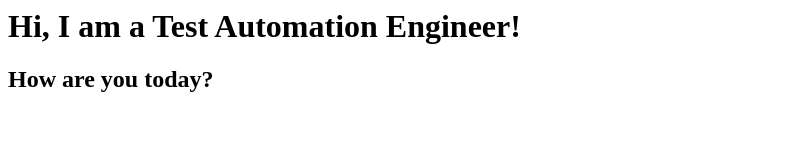
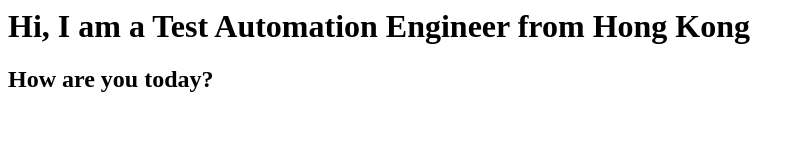
Before and after one commit to cheungm1/hello-world, a plain HTML site: page index.html in a window 1280 px wide. Shown: the whole page, without its empty margins (0-805 px from the left). Drawn offline with Linux system fonts and the light colour scheme.

Commit message:
update DockerFile

```diff
--- a/index.html
+++ b/index.html
@@ -1,7 +1,7 @@
 <html>
 <title>Sample Website</title>
 <body>
-<h1>Hi, I am a Test Automation Engineer!</h1>
+<h1>Hi, I am a Test Automation Engineer from Hong Kong</h1>
 
 <h2>How are you today?</h2>
 </body>
```
